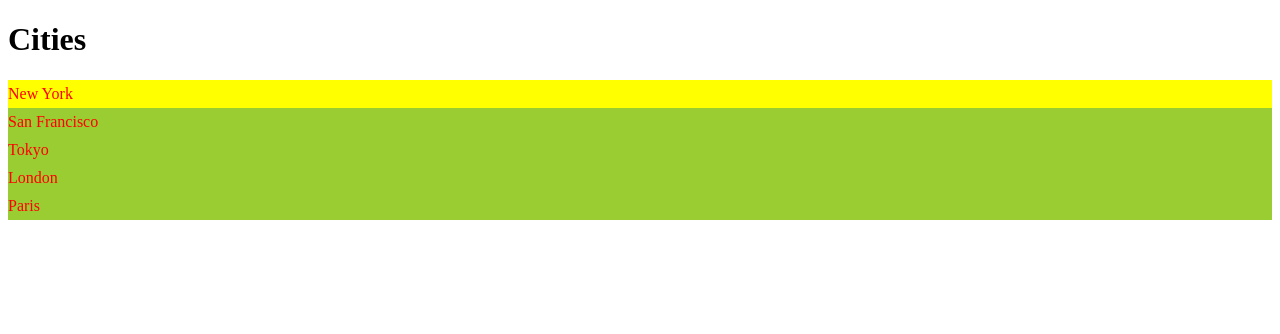
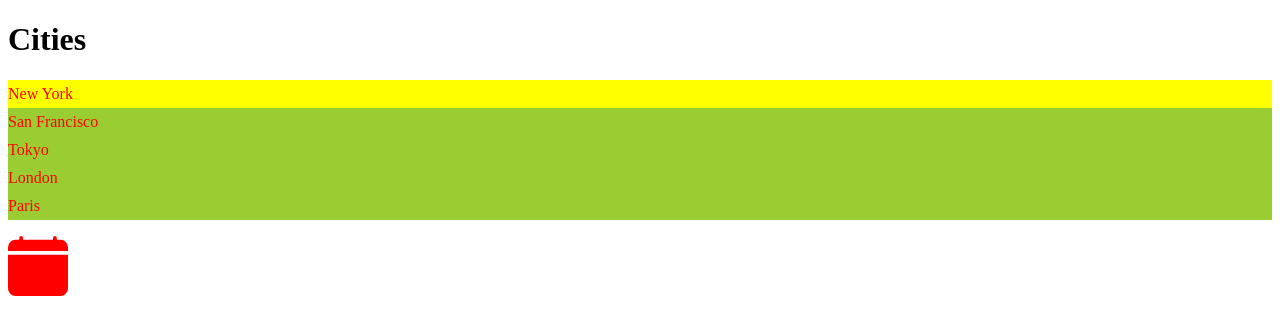
Before and after one commit to ajju8108/React, a React (Vite) app: page / in a window 1280 px wide. Shown: the top 334 px of the page. Built offline with nearby package versions, Linux system fonts and the light colour scheme.

Commit message:
Adding icons

```diff
--- a/package.json
+++ b/package.json
@@ -12,6 +12,7 @@
     "bootstrap": "^5.2.3",
     "react": "^18.2.0",
     "react-dom": "^18.2.0",
+    "react-icons": "^4.7.1",
     "styled-components": "^6.0.0-rc.1"
   },
   "devDependencies": {
--- a/src/App.tsx
+++ b/src/App.tsx
@@ -3,6 +3,7 @@
 import ExeAlert from "./components/ExeAlert";
 import ExeButton from "./components/ExeButton";
 import ListGroup from "./components/ListGroup";
+import { BsFillCalendarFill } from "react-icons/bs";
 
 function App() {
   const [alertVisible, setalertVisible] = useState(false);
@@ -22,6 +23,7 @@
         <ExeAlert onClose={() => setalertVisible(false)}>My Alert</ExeAlert>
       )}
       <ExeButton onClick={() => setalertVisible(true)}>MyBUtton</ExeButton> */}
+      <BsFillCalendarFill color="red" size={60} />
     </div>
   );
 }
```
Also changed, not shown: 1 other file (tests, documents, lock files or other folders).
